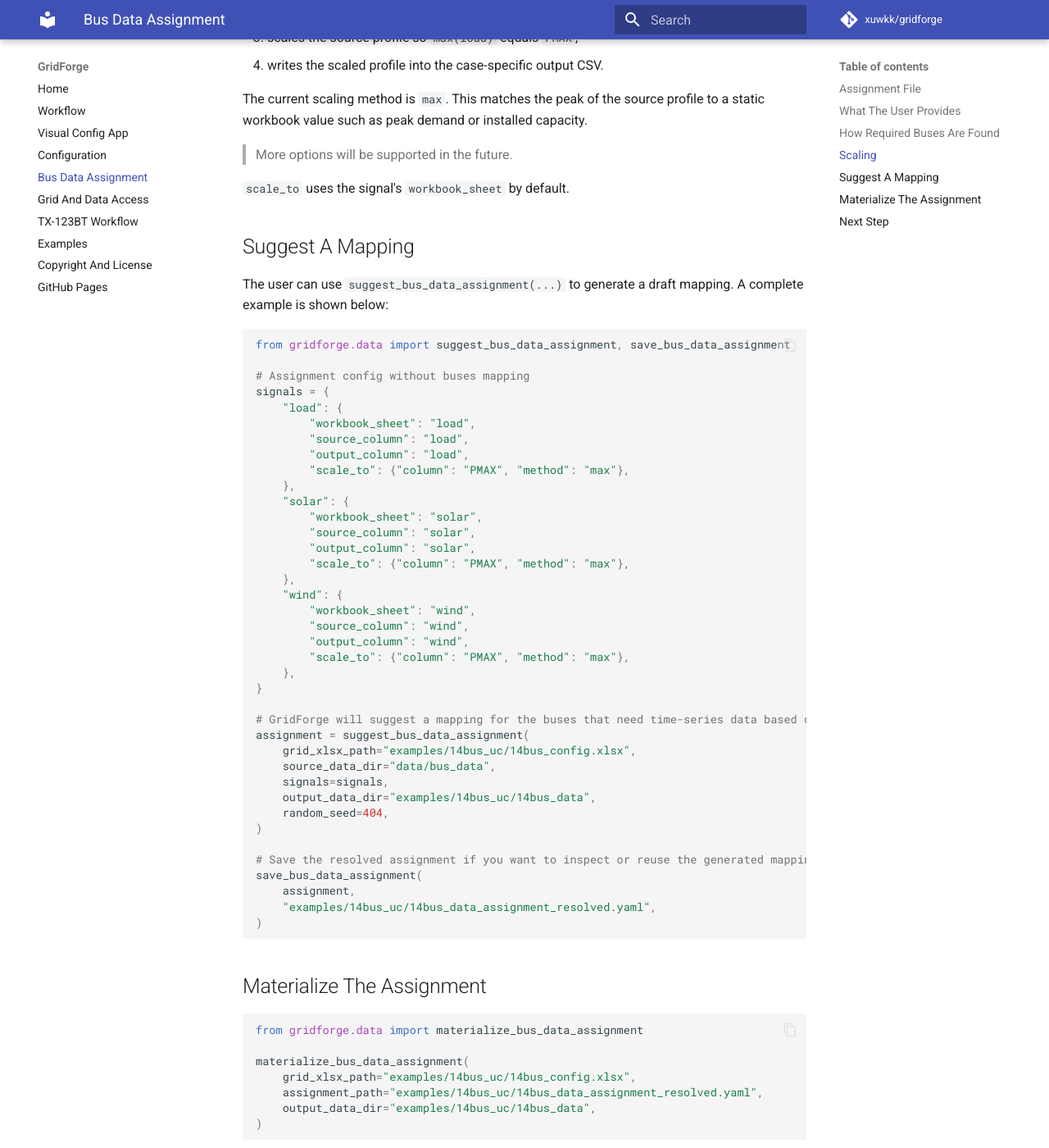
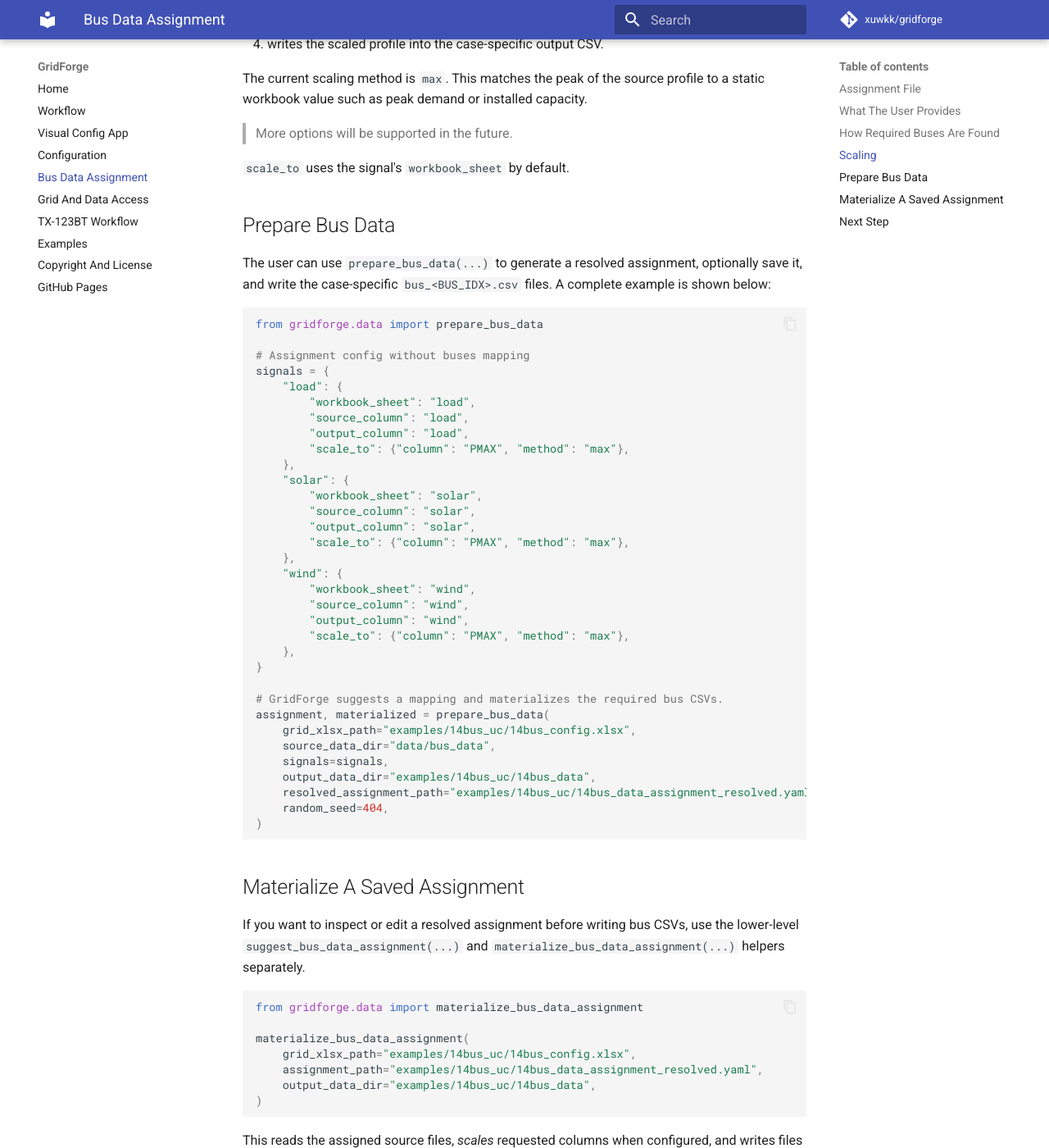
Before and after one commit to xuwkk/gridforge, an MkDocs documentation site: the page built from docs/bus-data-assignment.md, in a window 1280 px wide and 1400 px high, scrolled down 2347 px. Shown: the whole window at 82% size. Built offline with MkDocs 1.6.1 and Material for MkDocs 9.7.7, drawn with Linux system fonts in a browser that asks for light colours; comment, search, counter and statistics services are not loaded; some of the changed text lies outside the part shown.

Commit message:
chore: update dependencies and improve documentation for bus data assignment

````diff
--- a/docs/bus-data-assignment.md
+++ b/docs/bus-data-assignment.md
@@ -52,8 +52,9 @@ signals:
 ```
 
 This template is not yet materializable because it does not say which generated
-bus should use which source file. Use `suggest_bus_data_assignment(...)` after
-the workbook exists to produce a resolved assignment with a `buses` mapping.
+bus should use which source file. Use `prepare_bus_data(...)` after the workbook
+exists to produce a resolved assignment with a `buses` mapping and materialize
+the case-specific bus CSVs.
 
 ## What The User Provides
 
@@ -69,9 +70,8 @@ The user controls:
   supplies required `BUS_IDX` values, which source CSV column to read, and which
   output CSV column to write.
 - `buses`: optional mapping from generated GridForge `BUS_IDX` values to source
-  CSV filenames. In the common workflow this is generated by
-  `suggest_bus_data_assignment(...)` after the workbook exists. See
-  [suggest_bus_data_assignment(...)](#suggest-a-mapping) for more details.
+  CSV filenames. In the common workflow this is generated by `prepare_bus_data(...)`
+  after the workbook exists. See [Prepare Bus Data](#prepare-bus-data) for more details.
 
 ## How Required Buses Are Found
 
@@ -110,12 +110,14 @@ to a static workbook value such as peak demand or installed capacity.
 
 `scale_to` uses the signal's `workbook_sheet` by default.
 
-## Suggest A Mapping
+## Prepare Bus Data
 
-The user can use `suggest_bus_data_assignment(...)` to generate a draft mapping. A complete example is shown below:
+The user can use `prepare_bus_data(...)` to generate a resolved assignment,
+optionally save it, and write the case-specific `bus_<BUS_IDX>.csv` files. A
+complete example is shown below:
 
 ```python
-from gridforge.data import suggest_bus_data_assignment, save_bus_data_assignment
+from gridforge.data import prepare_bus_data
 
 # Assignment config without buses mapping
 signals = {
@@ -139,23 +141,22 @@ signals = {
     },
 }
 
-# GridForge will suggest a mapping for the buses that need time-series data based on the signals and the source data directory.
-assignment = suggest_bus_data_assignment(
+# GridForge suggests a mapping and materializes the required bus CSVs.
+assignment, materialized = prepare_bus_data(
     grid_xlsx_path="examples/14bus_uc/14bus_config.xlsx",
     source_data_dir="data/bus_data",
     signals=signals,
     output_data_dir="examples/14bus_uc/14bus_data",
+    resolved_assignment_path="examples/14bus_uc/14bus_data_assignment_resolved.yaml",
     random_seed=404,
-)
-
-# Save the resolved assignment if you want to inspect or reuse the generated mapping.
-save_bus_data_assignment(
-    assignment,
-    "examples/14bus_uc/14bus_data_assignment_resolved.yaml",
 )
 ```
 
-## Materialize The Assignment
+## Materialize A Saved Assignment
+
+If you want to inspect or edit a resolved assignment before writing bus CSVs, use
+the lower-level `suggest_bus_data_assignment(...)` and
+`materialize_bus_data_assignment(...)` helpers separately.
 
 ```python
 from gridforge.data import materialize_bus_data_assignment
````
Also changed, not shown: docs/configuration.md (+25 -22 lines), docs/grid-data-access.md (+28 -0 lines), docs/tx123bt.md (+4 -10 lines), docs/workflow.md (+3 -9 lines), pyproject.toml (+12 -12 lines), readme.md (+4 -9 lines).
